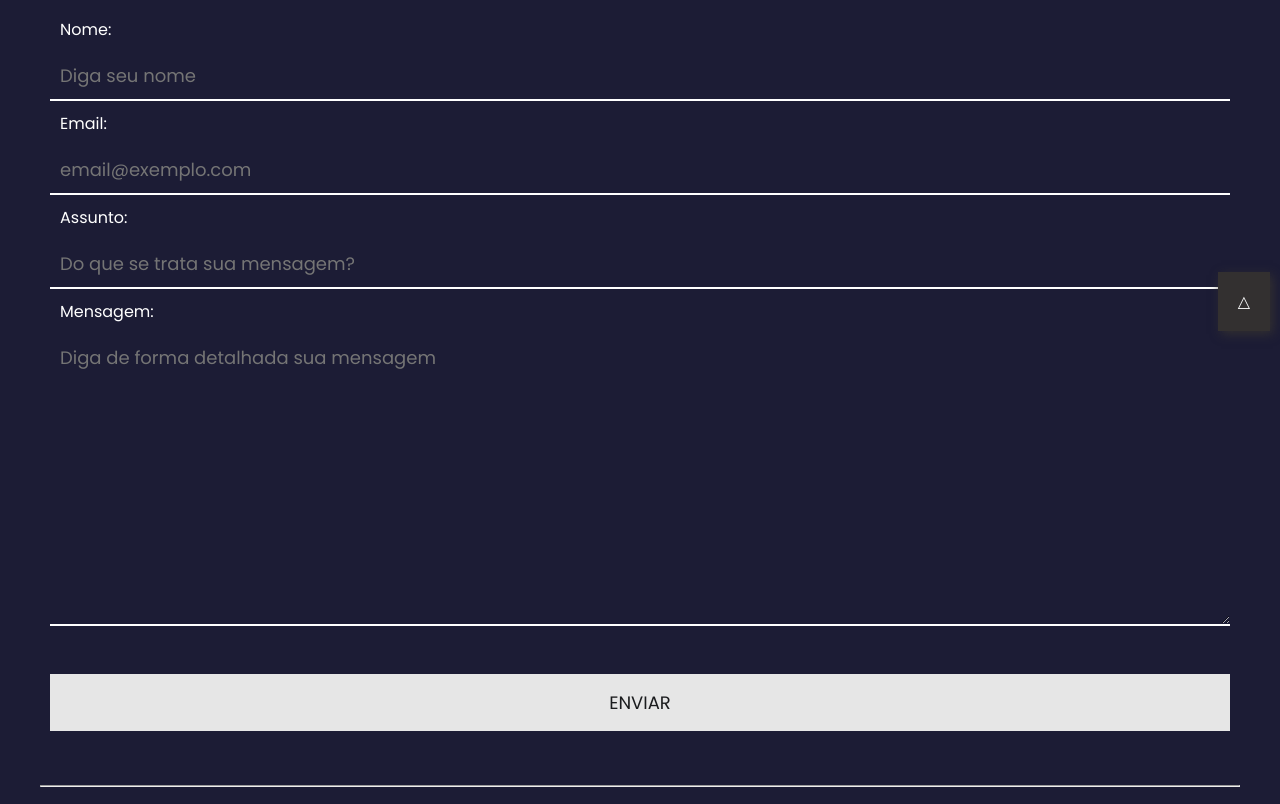
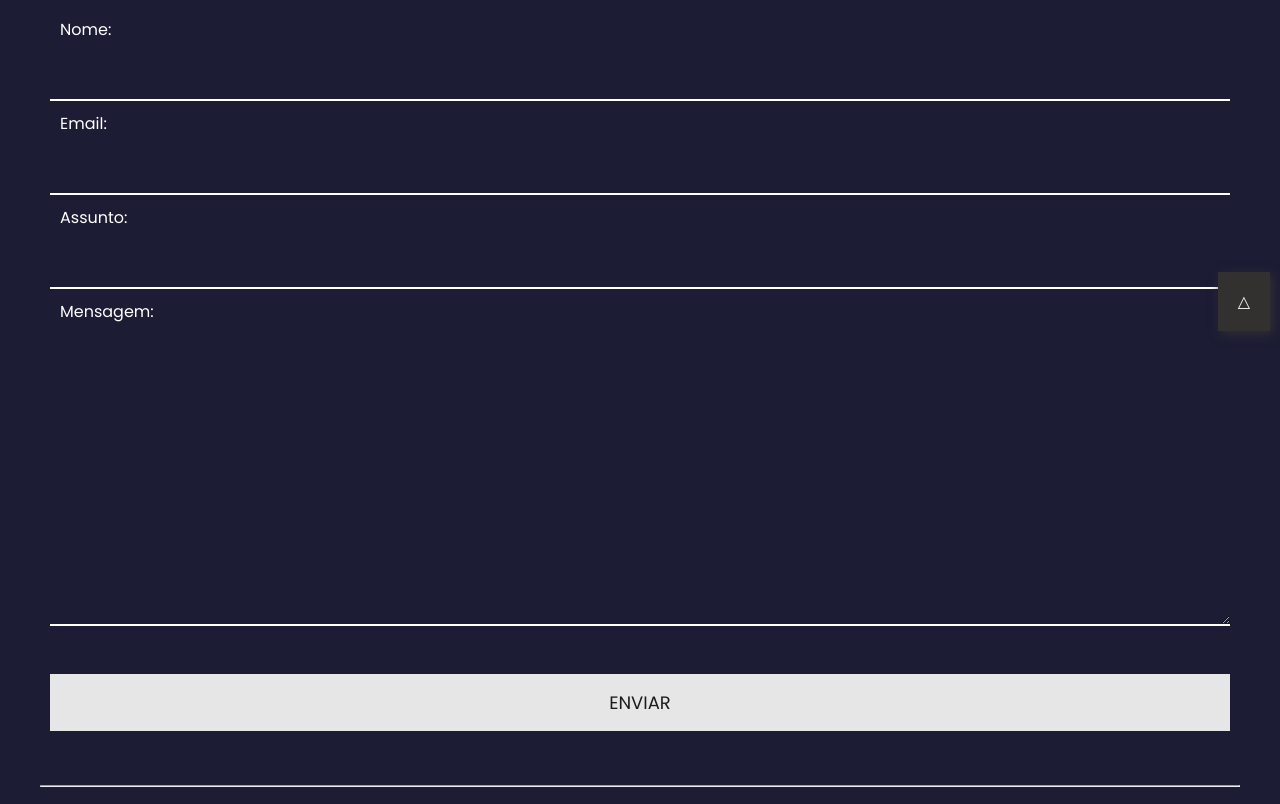
Before and after one commit to RodolfoArnaut/ProjetoComp.FRG, a plain HTML site: page contato.html in a window 1280 px wide. Shown: the part 459-1263 px from the top of the page. Drawn offline with nearby package versions, Linux system fonts and the light colour scheme.

Commit message:
texto obgContato reformulado

```diff
--- a/contato.html
+++ b/contato.html
@@ -56,29 +56,13 @@
       <!-- Formulário de contato -->
       <form action="./php/contato.php" method="post">
         <label for="name">Nome:</label>
-        <input type="text" name="name" id="name" placeholder="Diga seu nome" />
+        <input type="text" name="name" id="name" />
         <label for="email">Email:</label>
-        <input
-          type="email"
-          name="email"
-          id="email"
-          placeholder="email@exemplo.com"
-        />
+        <input type="email" name="email" id="email" />
         <label for="assunto">Assunto:</label>
-        <input
-          type="text"
-          name="assunto"
-          id="assunto"
-          placeholder="Do que se trata sua mensagem?"
-        />
+        <input type="text" name="assunto" id="assunto" />
         <label for="mensagem">Mensagem:</label>
-        <textarea
-          name="mensagem"
-          id=""
-          cols="30"
-          rows="10"
-          placeholder="Diga de forma detalhada sua mensagem"
-        ></textarea>
+        <textarea name="mensagem" id="" cols="30" rows="10"></textarea>
         <br />
         <input type="submit" value="ENVIAR" class="enviarBtn" />
       </form>
```
Also changed, not shown: home.html (+2 -2 lines), obgContato.html (+4 -3 lines).
